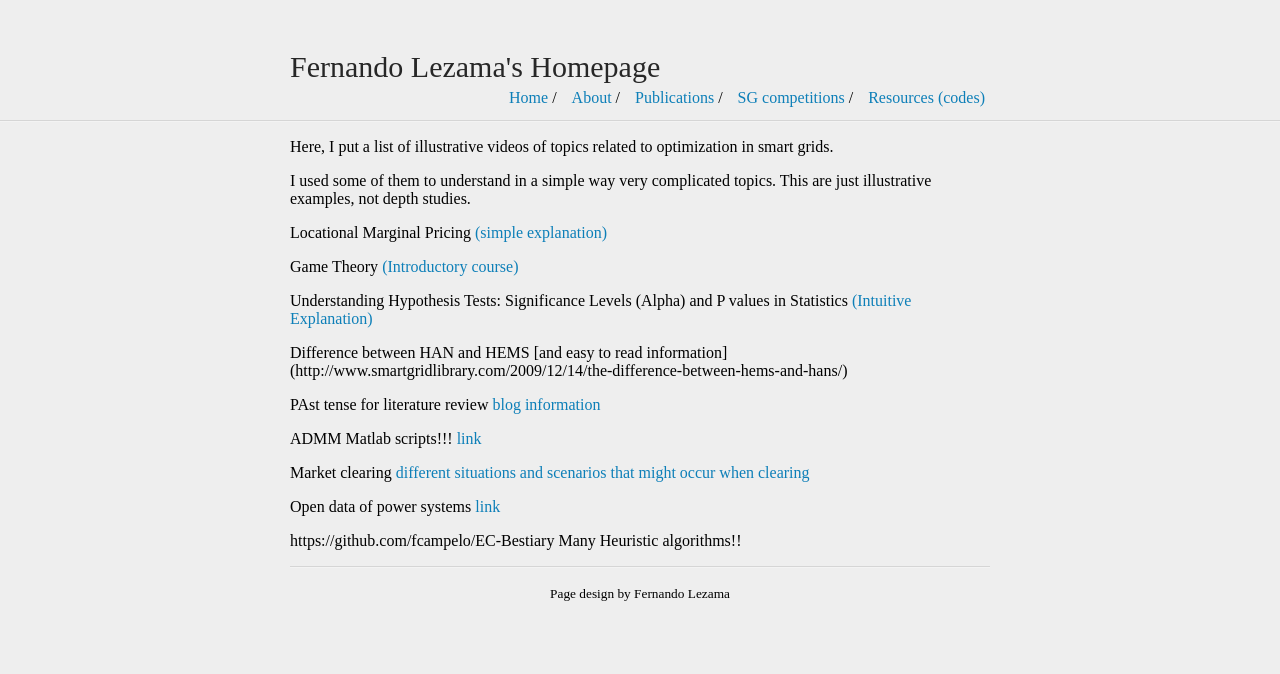
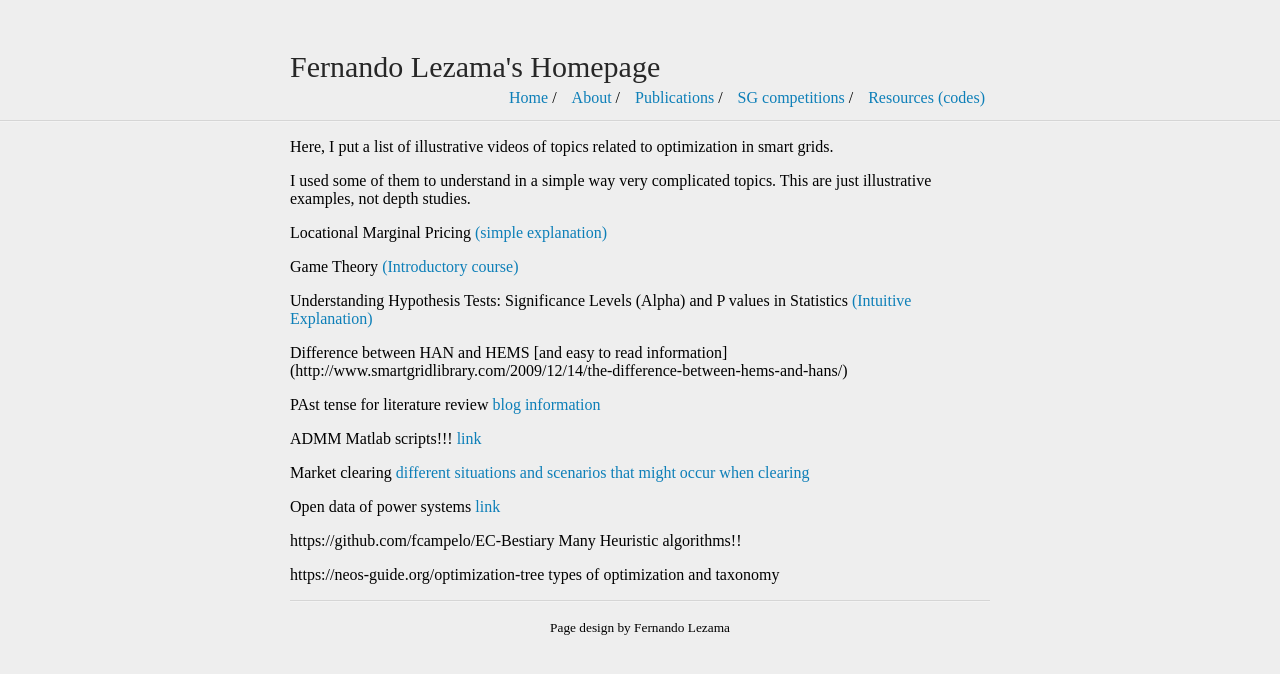
Before and after one commit to fernandolezama/fernandolezama.github.io, a Jekyll site: the page built from InterestingLinks.md, in a window 1280 px wide. Shown: the top 674 px of the page. Built offline with Jekyll 4.4.1, drawn with Linux system fonts in a browser that asks for light colours; our own code applies the rules of GitHub Pages for plain Markdown files.

Commit message:
Update InterestingLinks.md

```diff
--- a/InterestingLinks.md
+++ b/InterestingLinks.md
@@ -21,3 +21,5 @@ Market clearing [different situations and scenarios that might occur when cleari
 Open data of power systems [link](https://data.open-power-system-data.org/time_series)
 
 https://github.com/fcampelo/EC-Bestiary Many Heuristic algorithms!!
+
+https://neos-guide.org/optimization-tree types of optimization and taxonomy
```
